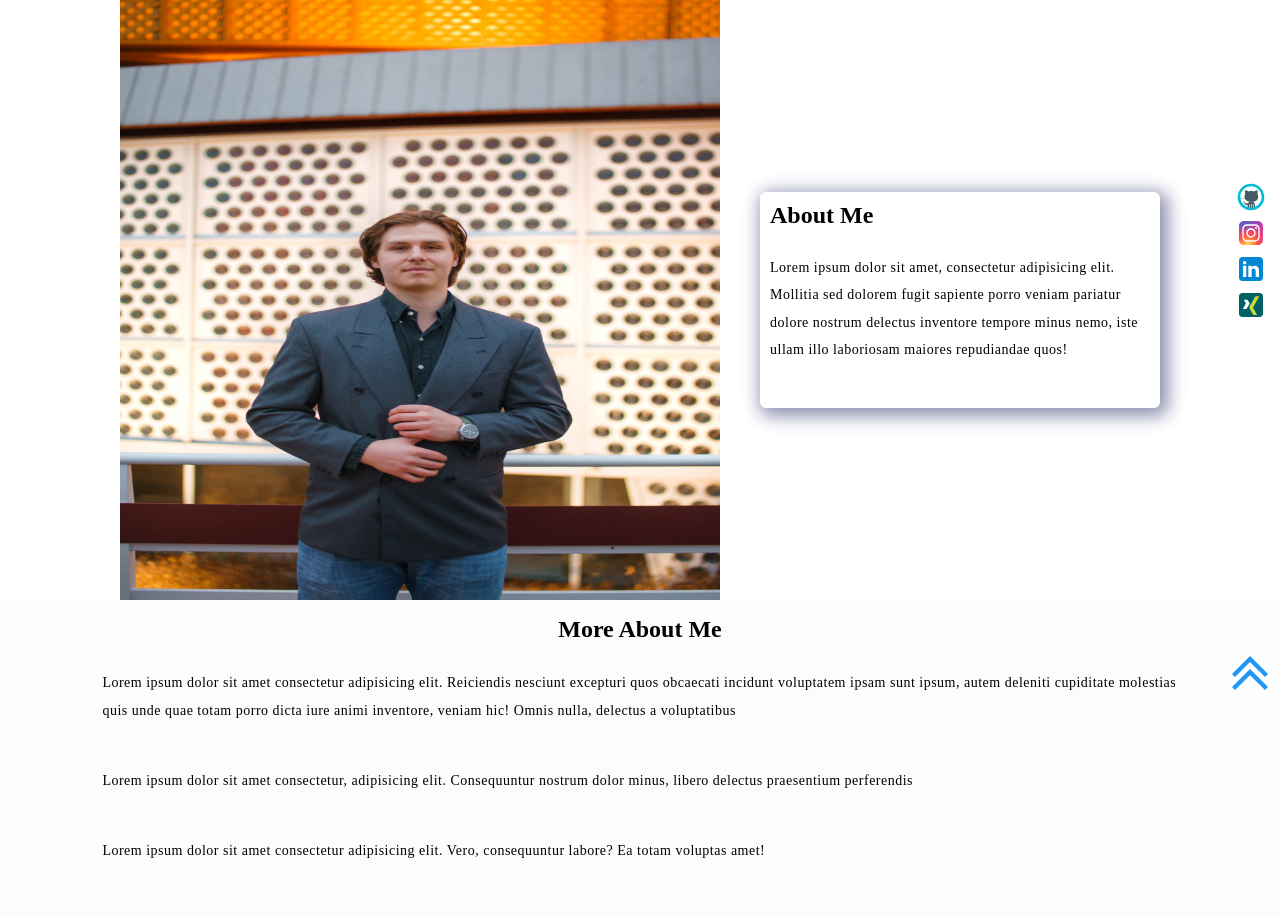
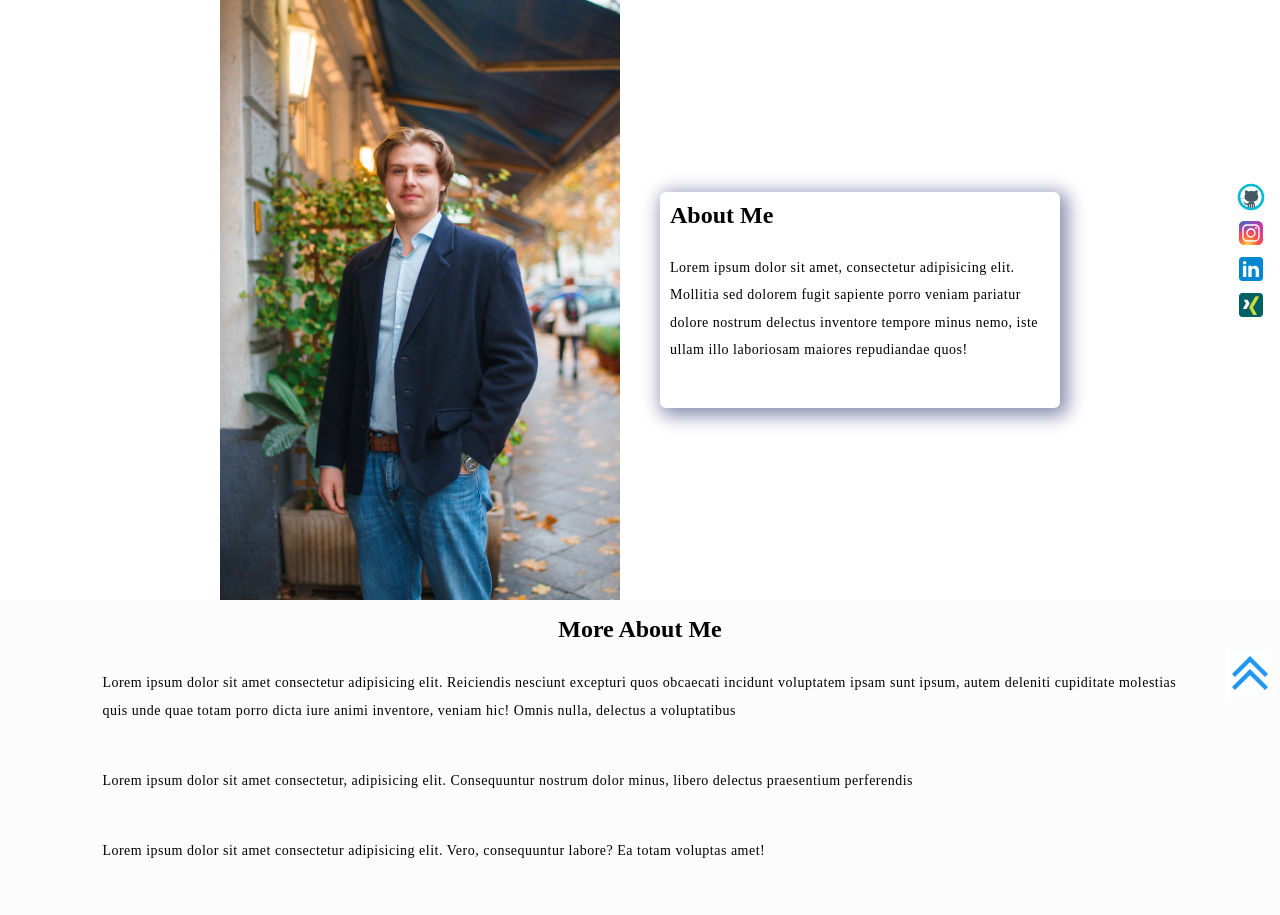
Before and after one commit to Ignazio-00/Portfolio, a Flask app: page / in a window 1280 px wide. Shown: the part 75-990 px from the top of the page. Run offline with Flask 2, Linux system fonts and the light colour scheme; the visitor is signed in with stand-in values (Sample User, id 1).

Commit message:
Fixed Hero ✅

```diff
--- a/website/static/css/style.css
+++ b/website/static/css/style.css
@@ -151,7 +151,6 @@ nav ul li {
 
 .hero img {
     height: 37.5rem;
-    width: 37.5rem;
     fill: cover;
 }
 
--- a/website/templates/index.html
+++ b/website/templates/index.html
@@ -33,7 +33,7 @@
     </ul>
 
     <div class="mobile-menu-bottom">
-      <button class="btn btn-dark-outline">Sign In</button>
+      <a href="signup"><button class="btn btn-dark-outline">Sign Up</button></a>
       <button class="btn btn-dark">Log In</button>
     </div>
   </div>
@@ -41,7 +41,7 @@
   <!-- Hero Section -->
   {% block content %}
   <section class="hero" id="about">
-    <img src="/static/images/business1.jpg" alt="Ignazio Balistreri" loading="lazy" class="hero-img">
+    <img src="/static/images/business4.jpg" alt="Ignazio Balistreri" loading="lazy" class="hero-img">
     <div class="bio animate__animated animate__shakeX">
       <h2 class="bio-title">About Me</h2>
       <p class="bio-text">
--- a/website/templates/posts_div.html
+++ b/website/templates/posts_div.html
@@ -29,7 +29,7 @@
                                 <a href="/posts/{{comment.user.username}}">{{comment.user.username}}</a>: {{comment.text}}
                             </div>
                             <div>
-                                <small class="text-muted">{{comment.date_created}}</small>
+                                <small class="text-muted"> {{comment.date_created}}</small>
                                 {% if user.id == comment.author or user.id == post.author %}
                                 <div class="btnf-group">
                                     <button type="button" class="btnf btnf-sm btnf-primary dropdown-toggle" data-bs-toggle="dropdown"></button>
@@ -58,7 +58,7 @@
                 <button type="submit" class="btnf-secondary">Comment</button>
             </form>
         </div>
-        <div class="card-footer">{{post.date_created}}</div>
+        <div class="card-footer text-muted">{{post.date_created}}</div>
     </div>
     <br>
     {% endfor %}
```
Also changed, not shown: website/static/images/business1.jpg (deleted), website/static/images/business2.jpg (deleted), website/static/images/icons8-eingekreist-oben-2-48.png (deleted), website/static/images/icons8-eingekreistes-rangabzeichen-oben-50.png (deleted), website/static/images/office.jpg (deleted), website/static/images/projects-placeholder.jpg (deleted).
